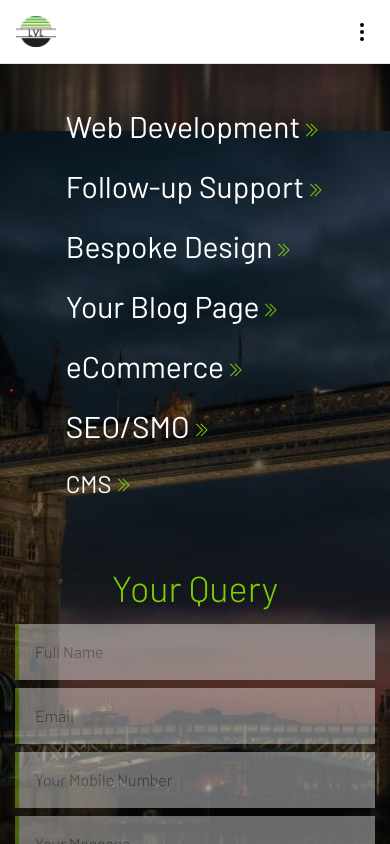
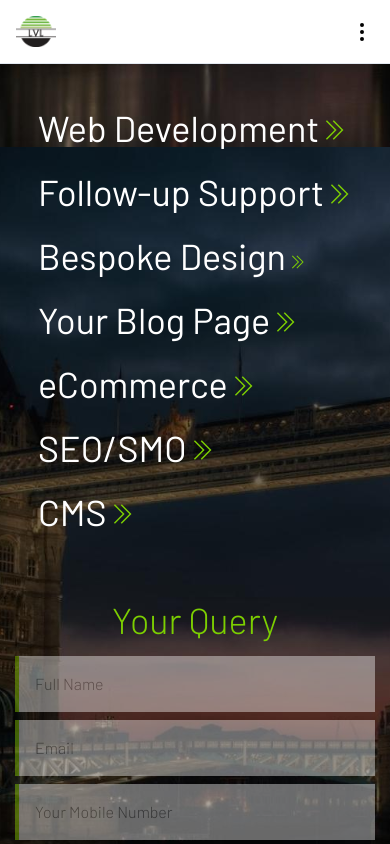
Before and after one commit to Sen12345/lvl-website, a Next.js app: page / in a window 390 px wide. Shown: the top 844 px of the page. Built offline with nearby package versions, Linux system fonts and the light colour scheme; no server answers.

Commit message:
Update and redesign nav bar

```diff
--- a/components/shared/portfolio.tsx
+++ b/components/shared/portfolio.tsx
@@ -15,25 +15,25 @@ const Portfolio = () => {
           <li className="py-1  flex flex-row transition-all items-baseline gap-1 hover:-translate-y-1 hover:scale-110  duration-300">
             <Link
               href="/webdev"
-              className="text-white-400 text-3xl lg:text-4xl text-white hover:text-lime-400"
+              className="text-white-400 text-4xl text-white hover:text-lime-400"
             >
               Web Development
             </Link>
-            <TfiAngleDoubleRight className=" lg:text-2xl text-lime-500" />
+            <TfiAngleDoubleRight className=" text-2xl text-lime-500" />
           </li>
           <li className="py-1  flex flex-row transition-all items-baseline gap-1 hover:-translate-y-1 hover:scale-110  duration-300">
             <Link
               href="/webdev#follow-up"
-              className="text-white-400 text-3xl lg:text-4xl text-white hover:text-lime-400"
+              className="text-white-400 text-4xl text-white hover:text-lime-400"
             >
               Follow-up Support
             </Link>
-            <TfiAngleDoubleRight className=" lg:text-2xl text-lime-500" />
+            <TfiAngleDoubleRight className=" text-2xl text-lime-500" />
           </li>
           <li className="py-1  flex flex-row items-baseline gap-1 hover:-translate-y-1 hover:scale-110  duration-300">
             <Link
               href="/webdev#bespoke"
-              className="text-white-400 text-3xl transition-all lg:text-4xl text-white hover:text-lime-400"
+              className="text-white-400  transition-all text-4xl text-white hover:text-lime-400"
             >
               Bespoke Design
             </Link>
@@ -42,38 +42,38 @@ const Portfolio = () => {
           <li className="py-1  flex flex-row transition-all items-baseline gap-1 hover:-translate-y-1 hover:scale-110  duration-300">
             <Link
               href="/webdev#blogging"
-              className="text-white-400 text-3xl  lg:text-4xl text-white hover:text-lime-400"
+              className="text-white-400 text-4xl text-white hover:text-lime-400"
             >
               Your Blog Page
             </Link>
-            <TfiAngleDoubleRight className=" lg:text-2xl text-lime-500" />
+            <TfiAngleDoubleRight className=" text-2xl text-lime-500" />
           </li>
           <li className="py-1  flex flex-row transition-all items-baseline gap-1 hover:-translate-y-1 hover:scale-110  duration-300">
             <Link
               href="webdev#ecommerce"
-              className="text-white-400 text-3xl  lg:text-4xl text-white hover:text-lime-400"
+              className="text-white-400 text-4xl text-white hover:text-lime-400"
             >
               eCommerce
             </Link>
-            <TfiAngleDoubleRight className=" lg:text-2xl text-lime-500" />
+            <TfiAngleDoubleRight className=" text-2xl text-lime-500" />
           </li>
           <li className="py-1  flex flex-row items-baseline gap-1 hover:-translate-y-1 hover:scale-110  duration-300">
             <Link
               href="webdev#seo"
-              className="text-white-400 text-3xl transition-all lg:text-4xl text-white hover:text-lime-400"
+              className="text-white-400  transition-all text-4xl text-white hover:text-lime-400"
             >
               SEO/SMO
             </Link>
-            <TfiAngleDoubleRight className=" lg:text-2xl text-lime-500" />
+            <TfiAngleDoubleRight className=" text-2xl text-lime-500" />
           </li>
           <li className="py-1  flex flex-row transition-all items-baseline gap-1 hover:-translate-y-1 hover:scale-110  duration-300">
             <Link
               href="webdev#cms"
-              className="text-white-400 text-2xl lg:text-4xl text-white hover:text-lime-400"
+              className="text-white-400 text-4xl text-white hover:text-lime-400"
             >
               CMS
             </Link>
-            <TfiAngleDoubleRight className="text-white-lime lg:text-2xl text-lime-500" />
+            <TfiAngleDoubleRight className="text-white-lime text-2xl text-lime-500" />
           </li>
         </ul>
       </div>
```
